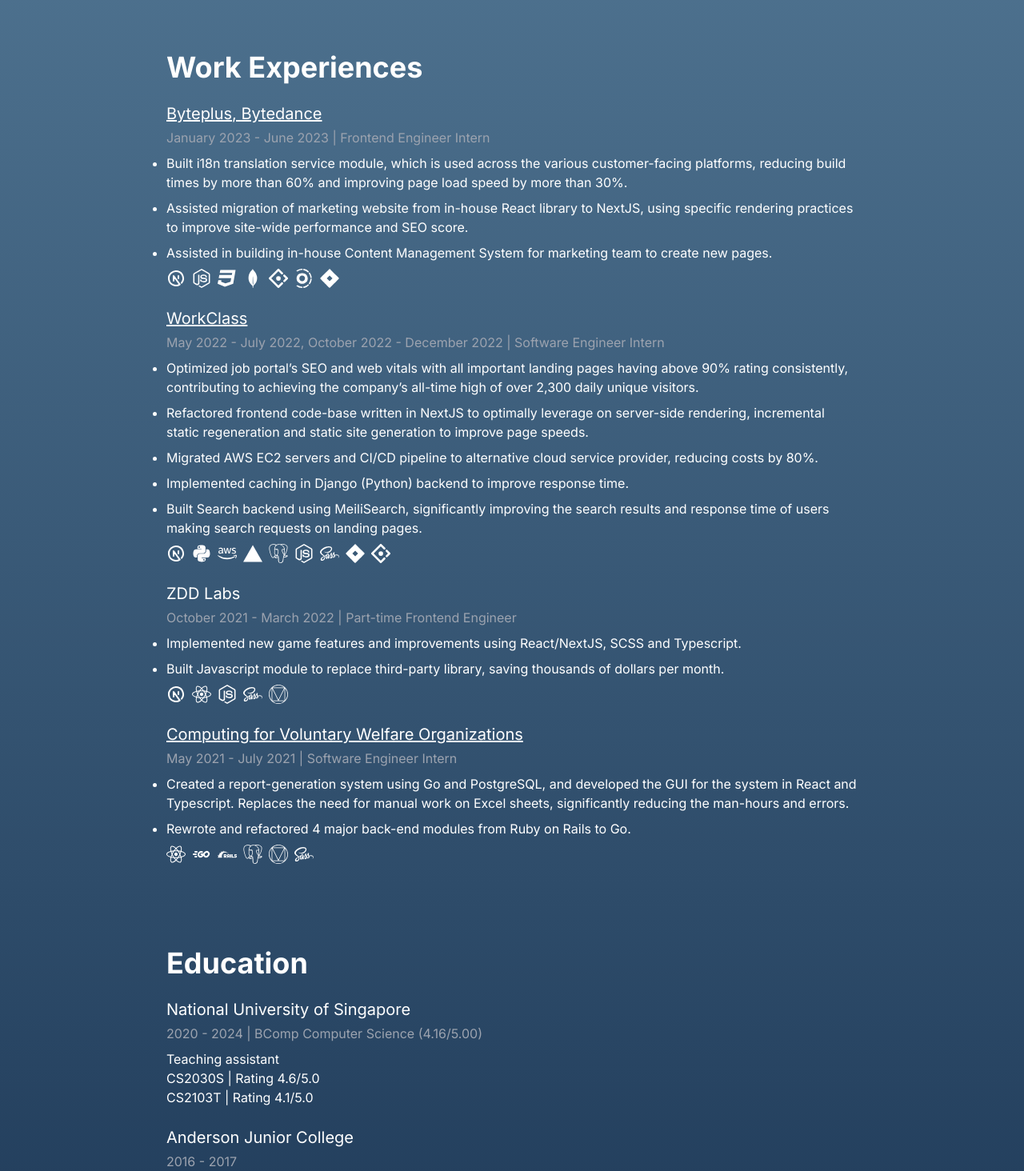
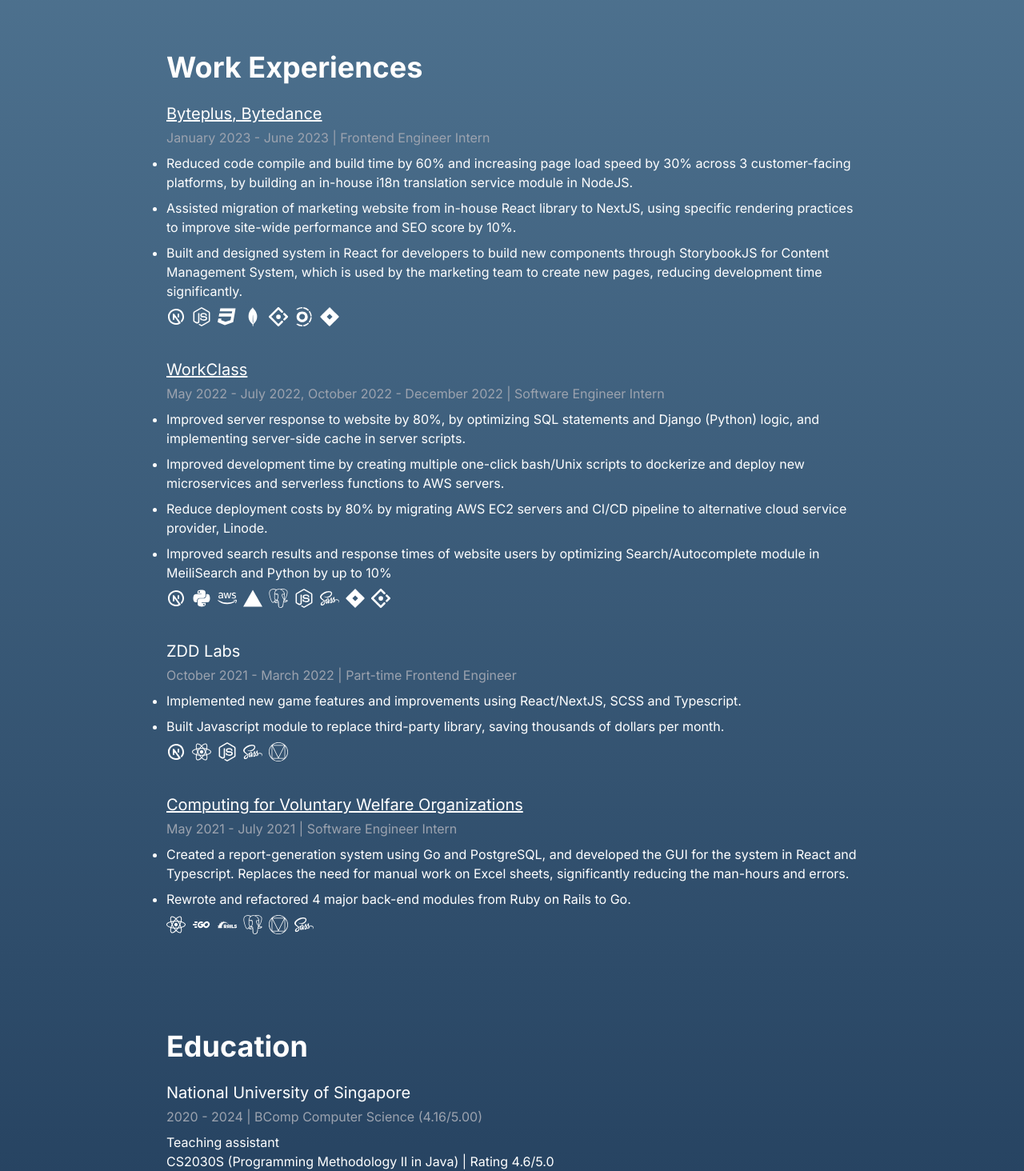
Before and after one commit to takufunkai/latest-portfolio, a Next.js app: page / in a window 1280 px wide. Shown: the part 260-1724 px from the top of the page at 80% size. Built offline with nearby package versions, Linux system fonts and the light colour scheme.

Commit message:
Update education section

```diff
--- a/app/(home)/educationSection.js
+++ b/app/(home)/educationSection.js
@@ -10,8 +10,8 @@
       description: (
         <div>
           Teaching assistant
-          <p>CS2030S | Rating 4.6/5.0</p>
-          <p>CS2103T | Rating 4.1/5.0</p>
+          <p>CS2030S (Programming Methodology II in Java) | Rating 4.6/5.0</p>
+          <p>CS2103T (Software Engineering in Java) | Rating 4.1/5.0</p>
         </div>
       ),
     },
--- a/app/(home)/workSection.js
+++ b/app/(home)/workSection.js
@@ -28,9 +28,9 @@
       ),
       subtitle: "January 2023 - June 2023 | Frontend Engineer Intern",
       points: [
-        'Built i18n translation service module, which is used across the various customer-facing platforms, reducing build times by more than 60% and improving page load speed by more than 30%.',
-        'Assisted migration of marketing website from in-house React library to NextJS, using specific rendering practices to improve site-wide performance and SEO score.',
-        'Assisted in building in-house Content Management System for marketing team to create new pages.'
+        "Reduced code compile and build time by 60% and increasing page load speed by 30% across 3 customer-facing platforms, by building an in-house i18n translation service module in NodeJS.",
+        "Assisted migration of marketing website from in-house React library to NextJS, using specific rendering practices to improve site-wide performance and SEO score by 10%.",
+        "Built and designed system in React for developers to build new components through StorybookJS for Content Management System, which is used by the marketing team to create new pages, reducing development time significantly.",
       ],
       icons: [
         <NextjsIcon key="nextjs" />,
@@ -47,11 +47,10 @@
       subtitle:
         "May 2022 - July 2022, October 2022 - December 2022 | Software Engineer Intern",
       points: [
-        'Optimized job portal’s SEO and web vitals with all important landing pages having above 90% rating consistently, contributing to achieving the company’s all-time high of over 2,300 daily unique visitors.',
-        'Refactored frontend code-base written in NextJS to optimally leverage on server-side rendering, incremental static regeneration and static site generation to improve page speeds.',
-        'Migrated AWS EC2 servers and CI/CD pipeline to alternative cloud service provider, reducing costs by 80%.',
-        'Implemented caching in Django (Python) backend to improve response time.',
-        'Built Search backend using MeiliSearch, significantly improving the search results and response time of users making search requests on landing pages.',
+        "Improved server response to website by 80%, by optimizing SQL statements and Django (Python) logic, and implementing server-side cache in server scripts.",
+        "Improved development time by creating multiple one-click bash/Unix scripts to dockerize and deploy new microservices and serverless functions to AWS servers.",
+        "Reduce deployment costs by 80% by migrating AWS EC2 servers and CI/CD pipeline to alternative cloud service provider, Linode.",
+        "Improved search results and response times of website users by optimizing Search/Autocomplete module in MeiliSearch and Python by up to 10%",
       ],
       icons: [
         <NextjsIcon key="nextjs" />,
@@ -69,8 +68,8 @@
       title: "ZDD Labs",
       subtitle: "October 2021 - March 2022 | Part-time Frontend Engineer",
       points: [
-        'Implemented new game features and improvements using React/NextJS, SCSS and Typescript.',
-        'Built Javascript module to replace third-party library, saving thousands of dollars per month.'
+        "Implemented new game features and improvements using React/NextJS, SCSS and Typescript.",
+        "Built Javascript module to replace third-party library, saving thousands of dollars per month.",
       ],
       icons: [
         <NextjsIcon key="nextjs" />,
@@ -89,8 +88,8 @@
       ),
       subtitle: "May 2021 - July 2021 | Software Engineer Intern",
       points: [
-        'Created a report-generation system using Go and PostgreSQL, and developed the GUI for the system in React and Typescript. Replaces the need for manual work on Excel sheets, significantly reducing the man-hours and errors.',
-        'Rewrote and refactored 4 major back-end modules from Ruby on Rails to Go.',
+        "Created a report-generation system using Go and PostgreSQL, and developed the GUI for the system in React and Typescript. Replaces the need for manual work on Excel sheets, significantly reducing the man-hours and errors.",
+        "Rewrote and refactored 4 major back-end modules from Ruby on Rails to Go.",
       ],
       icons: [
         <ReactIcon key="react" />,
--- a/components/experienceItem.js
+++ b/components/experienceItem.js
@@ -6,11 +6,17 @@
   icons = [],
 }) {
   return (
-    <div className="mb-6">
+    <div className="mb-10">
       <h2 className="text-xl">{title}</h2>
       <h3 className="mt-1 text-gray-400">{subtitle}</h3>
       <div className="mt-2">{description}</div>
-      <ul className='mt-2 list-disc'>{points.map((point, i) => <li className='mb-2' key={i}>{point}</li>)}</ul>
+      <ul className="mt-2 list-disc">
+        {points.map((point, i) => (
+          <li className="mb-2" key={i}>
+            {point}
+          </li>
+        ))}
+      </ul>
       {icons.length > 0 && <div className="flex gap-2">{icons}</div>}
     </div>
   );
```
